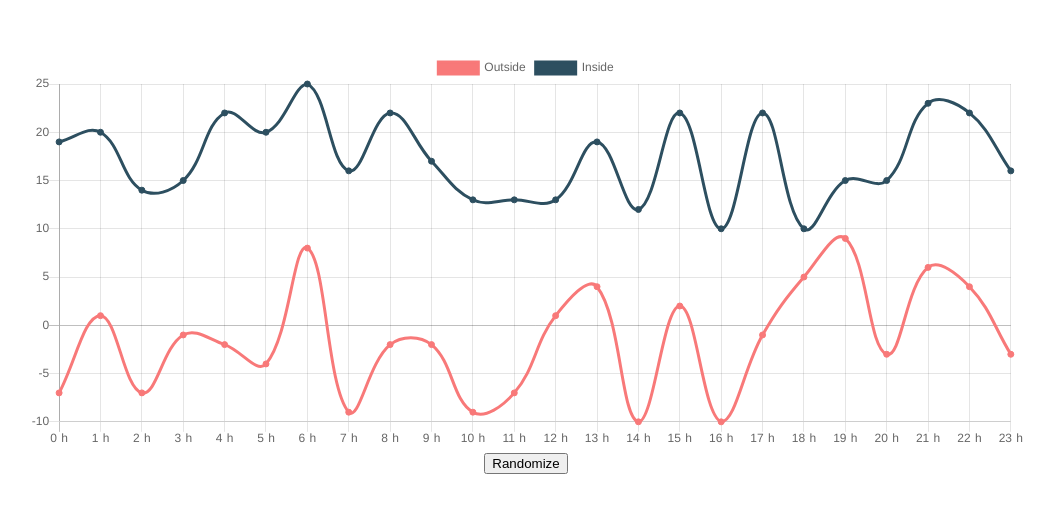
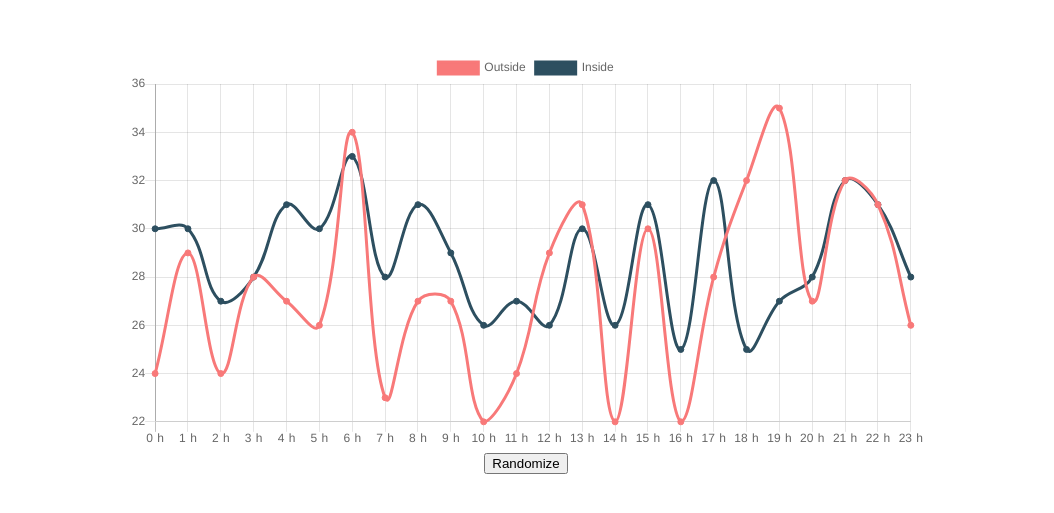
Before and after one commit to Caloriosa/reporter, a Nuxt app: page / in a window 1280 px wide. Shown: the part 137-650 px from the top of the page, without its empty margins (114-1168 px from the left). Built offline with nearby package versions, Linux system fonts and the light colour scheme.

Commit message:
chart default options

```diff
--- a/components/LineChart.js
+++ /dev/null
@@ -1,12 +0,0 @@
-// LineChart.js
-import { Line, mixins } from 'vue-chartjs'
-const { reactiveProp } = mixins
-
-export default {
-  extends: Line,
-  props: ['options'],
-  mixins: [reactiveProp],
-  mounted () {
-    this.renderChart(this.chartData, this.options)
-  }
-}
--- /dev/null
+++ b/components/graphs/LineChart.js
@@ -0,0 +1,27 @@
+// LineChart.js
+import { Line, mixins } from 'vue-chartjs'
+const { reactiveProp } = mixins
+
+export default {
+  extends: Line,
+  props: ['options'],
+  mixins: [reactiveProp],
+  created() {
+    this.defaultOptions = {
+      responsive: false,
+      maintainAspectRatio: false,
+      scales: {
+        yAxes: [
+          {
+            ticks: {
+              beginAtZero: false
+            }
+          }
+        ]
+      }
+    }
+  },
+  mounted () {
+    this.renderChart(this.chartData, this.options)
+  }
+}
--- /dev/null
+++ b/components/graphs/TemperatureGraph.vue
@@ -0,0 +1,72 @@
+<template>
+    <div class="graph graph-temperature">
+      <line-chart :chart-data="datacollection" :options="options" :width="width" :height="height"></line-chart>
+      <button @click="fillData()">Randomize</button>
+    </div>
+</template>
+
+<script>
+import LineChart from "./LineChart.js";
+
+export default {
+  components: {
+    LineChart
+  },
+  props: ['width', 'height'],
+  data() {
+    return {
+      datacollection: null,
+      options: null
+    };
+  },
+  mounted() {
+    this.fillData();
+  },
+  methods: {
+    generateLabels(count, unit = "h") {
+      let labels = [];
+      for (let i = 0; i < count; i++) {
+        labels.push(`${i} ${unit}`);
+      }
+      return labels;
+    },
+    fillData() {
+      this.datacollection = {
+        labels: this.generateLabels(24),
+        datasets: [
+          {
+            label: "Outside",
+            backgroundColor: "#f87979",
+            borderColor: "#f87979",
+            fill: false,
+            data: this.getRandomInts(24, 22, 35)
+          },
+          {
+            label: "Inside",
+            backgroundColor: "#2d4f60",
+            borderColor: "#2d4f60",
+            fill: false,
+            data: this.getRandomInts(24, 25, 33)
+          }
+        ]
+      };
+    },
+    getRandomInts(count, min, max) {
+      let ints = [];
+      for (let i = 0; i < count; i++) {
+        ints.push(Math.floor(Math.random() * (max - min + 1)) + min)
+      }
+      return ints;
+    }
+  }
+};
+</script>
+
+<style lang="scss">
+.graph {
+  .graph-temperature {
+    max-width: 1000px;
+    overflow: auto;
+  }
+}
+</style>
--- a/package.json
+++ b/package.json
@@ -14,6 +14,7 @@
   },
   "dependencies": {
     "chart.js": "^2.7.1",
+    "deepmerge": "^2.0.1",
     "nuxt": "^1.0.0-rc11",
     "vue-chartjs": "^3.0.2"
   },
--- a/pages/index.vue
+++ b/pages/index.vue
@@ -1,66 +1,15 @@
 <template>
   <section class="container">
-    <div class="small">
-      <line-chart :chart-data="datacollection" :options="options" :width="1000"></line-chart>
-      <button @click="fillData()">Randomize</button>
-    </div>
+    <temperature-graph :width="800" />
   </section>
 </template>
 
 <script>
-import LineChart from '@/components/LineChart.js'
+import TemperatureGraph from '@/components/graphs/TemperatureGraph'
 
 export default {
   components: {
-    LineChart
-  },
-  data () {
-    return {
-      datacollection: null,
-      options: {
-        responsive: false,
-        maintainAspectRatio: false}
-    }
-  },
-  mounted () {
-    this.fillData()
-  },
-  methods: {
-    generateLabels (count, unit = 'h') {
-      let labels = []
-      for (let i = 0; i < count; i++) {
-        labels.push(`${i} ${unit}`)
-      }
-      return labels
-    },
-    fillData () {
-      this.datacollection = {
-        labels: this.generateLabels(24),
-        datasets: [
-          {
-            label: 'Outside',
-            backgroundColor: '#f87979',
-            borderColor: '#f87979',
-            fill: false,
-            data: this.getRandomInts(24, -10, 10)
-          },
-          {
-            label: 'Inside',
-            backgroundColor: '#2d4f60',
-            borderColor: '#2d4f60',
-            fill: false,
-            data: this.getRandomInts(24, 10, 25)
-          }
-        ]
-      }
-    },
-    getRandomInts (count, min, max) {
-      let ints = []
-      for (let i = 0; i < count; i++) {
-        ints.push(Math.floor(Math.random() * (max - min + 1)) + min)
-      }
-      return ints
-    }
+    TemperatureGraph
   }
 }
 </script>
```
Also changed, not shown: .eslintrc.js, 1 other file (tests, documents, lock files or other folders).
